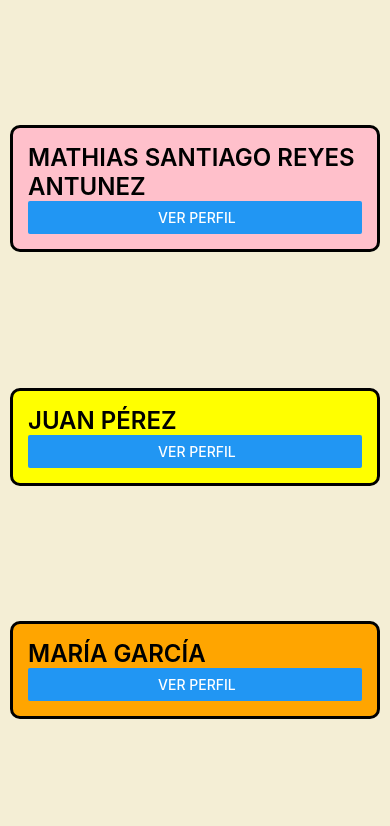
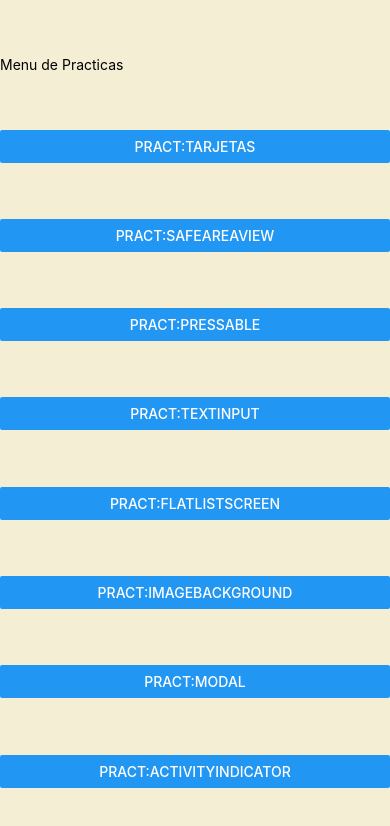
Before and after one commit to 125052723-create/Desarrollo-de-aplicaciones-Moviles-TIID-221, a React Native app in the folder App2/: screen / in a window 390 px wide. Shown: the top 826 px of the page. Built offline with nearby package versions, Linux system fonts and the light colour scheme.

Commit message:
agregar los screens para cada presentacion

```diff
--- a/App2/App.js
+++ b/App2/App.js
@@ -1,10 +1,7 @@
 
 /* 1. Zona de importaciones */
-import { StatusBar } from 'expo-status-bar';
-import { StyleSheet, Text, View, Image } from 'react-native';
-import { Saludo } from './components/Saludo.js';
-import { Saludo2 } from './components/Saludo2.js'
-import { Perfil } from './components/Perfil.js'
+import { StyleSheet, View } from 'react-native';
+import MenuScreen from './screens/MenuScreen.js';
 
 
 /* 2. Zona render o Main
@@ -35,10 +32,7 @@ Codigo de la pratica 6:
 export default function App() {
   return (
     <View style={styles.container}>
-      <Perfil style={styles.tarjetas1} nombre="Mathias Santiago Reyes Antunez" carrera="TIID-221" materia="Apps Moviles" cuatrimestre="4"/>
-      <Perfil style={styles.tarjetas2} nombre="Juan Pérez" carrera="TIID-221" materia="Apps Moviles" cuatrimestre="4" />
-      <Perfil style={styles.tarjetas3} nombre="María García" carrera="TIID-221" materia="Apps Moviles" cuatrimestre="4" />
-
+      <MenuScreen></MenuScreen>
     </View>
   );
 }
@@ -52,14 +46,5 @@ const styles = StyleSheet.create({
     flexDirection: 'column',
     justifyContent: 'space-evenly',
     alignItems: 'left',
-  },
-  tarjetas1:{
-    backgroundColor: 'pink',
-  },
-  tarjetas2:{
-    backgroundColor: 'yellow',
-  },
-  tarjetas3:{
-    backgroundColor: 'orange',
   }
 });
--- /dev/null
+++ b/App2/screens/ActivityIndicatorScreen.js
@@ -0,0 +1,27 @@
+
+/* 1. Zona de importaciones */
+import { StyleSheet, View, Text } from 'react-native';
+
+
+/* 2. Zona render o Main */
+
+export default function ActivityIndicatorScreen() {
+  return (
+    <View style={styles.container}>
+      <Text> Practica 16. </Text>
+      <Text>ALEXA ARELLANO HERNANDEZ</Text>
+    </View>
+  );
+}
+
+
+/* 3. Zona de estilos y posicionamientos */
+const styles = StyleSheet.create({
+  container: {
+    flex: 1,
+    backgroundColor: '#f4eed5',
+    flexDirection: 'column',
+    justifyContent: 'space-evenly',
+    alignItems: 'left',
+  }
+});
--- /dev/null
+++ b/App2/screens/FlatListScreen.js
@@ -0,0 +1,27 @@
+
+/* 1. Zona de importaciones */
+import { StyleSheet, View, Text } from 'react-native';
+
+
+/* 2. Zona render o Main */
+
+export default function FlastListScreen() {
+  return (
+    <View style={styles.container}>
+      <Text> Practica 13. </Text>
+      <Text>Sebastian Rodriguez Lucio</Text>
+    </View>
+  );
+}
+
+
+/* 3. Zona de estilos y posicionamientos */
+const styles = StyleSheet.create({
+  container: {
+    flex: 1,
+    backgroundColor: '#f4eed5',
+    flexDirection: 'column',
+    justifyContent: 'space-evenly',
+    alignItems: 'left',
+  }
+});
--- /dev/null
+++ b/App2/screens/ImageBackgroundScreen.js
@@ -0,0 +1,27 @@
+
+/* 1. Zona de importaciones */
+import { StyleSheet, View, Text } from 'react-native';
+
+
+/* 2. Zona render o Main */
+
+export default function ImageBackgroundScreen() {
+  return (
+    <View style={styles.container}>
+      <Text> Practica 14. </Text>
+      <Text>Bersain Benoit Rubio Guerrero </Text>
+    </View>
+  );
+}
+
+
+/* 3. Zona de estilos y posicionamientos */
+const styles = StyleSheet.create({
+  container: {
+    flex: 1,
+    backgroundColor: '#f4eed5',
+    flexDirection: 'column',
+    justifyContent: 'space-evenly',
+    alignItems: 'left',
+  }
+});
--- /dev/null
+++ b/App2/screens/MenuScreen.js
@@ -0,0 +1,66 @@
+
+/* 1. Zona de importaciones */
+import { StyleSheet, View, Button, Text } from 'react-native';
+import { useState } from 'react';
+import TarjetasScreen from './TarjetasScreen.js';
+import SafeScreen from './SafeScreen.js';
+import PressableScreen from './PressableScreen.js';
+import TextInputScreen from './TextInputScreen.js';
+import FlastListScreen from './FlatListScreen.js';
+import ModalScreen from './ModalScreen.js';
+import ActivityIndicatorScreen from './ActivityIndicatorScreen.js';
+import ImageBackgroundScreen from './ImageBackgroundScreen.js';
+
+/* 2. Zona render o Main */
+
+export default function MenuScreen() {
+    const [screen, setScreen] = useState('menu');
+
+    switch (screen) {
+        case 'tarjetas':
+            return <TarjetasScreen />;
+        case 'safe':
+            return <SafeScreen />;
+        case 'pressable':
+            return <PressableScreen/>;
+        case 'text':
+            return <TextInputScreen/>;
+        case 'flat':
+            return <FlastListScreen/>;
+        case 'image':
+            return <ImageBackgroundScreen/>;
+        case 'modal':
+            return <ModalScreen/>;
+        case 'activity':
+            return <ActivityIndicatorScreen/>;
+        case 'menu':
+        default:
+            return (
+                <View style={styles.container}>
+                    <Text>Menu de Practicas </Text>
+                    <Button title="Pract:Tarjetas" onPress={() => { setScreen('tarjetas') }}> </Button>
+                    <Button title="Pract:SafeAreaView" onPress={() => { setScreen('safe') }}> </Button>
+                    <Button title="Pract:Pressable" onPress={() => {setScreen('pressable')}}> </Button>
+                    <Button title="Pract:TextInput" onPress={() => {setScreen('text')}}> </Button>
+                    <Button title="Pract:FlatListScreen" onPress={() => {setScreen('flat')}}> </Button>
+                    <Button title="Pract:ImageBackground" onPress={() => {setScreen('image')}}> </Button>
+                    <Button title="Pract:Modal" onPress={() => {setScreen('modal')}}> </Button>
+                    <Button title="Pract:ActivityIndicator" onPress={() => {setScreen('activity')}}> </Button>
+
+
+                </View>
+            );
+    } // end switch
+} //end funcion
+
+
+/* 3. Zona de estilos y posicionamientos */
+const styles = StyleSheet.create({
+    container: {
+        flex: 1,
+        backgroundColor: '#f4eed5',
+        flexDirection: 'column',
+        justifyContent: 'space-evenly',
+        alignItems: 'left',
+    }
+});
--- /dev/null
+++ b/App2/screens/ModalScreen.js
@@ -0,0 +1,27 @@
+
+/* 1. Zona de importaciones */
+import { StyleSheet, View, Text } from 'react-native';
+
+
+/* 2. Zona render o Main */
+
+export default function ModalScreen() {
+  return (
+    <View style={styles.container}>
+      <Text> Practica 15. </Text>
+      <Text>Daniela Ramirez Mercado  </Text>
+    </View>
+  );
+}
+
+
+/* 3. Zona de estilos y posicionamientos */
+const styles = StyleSheet.create({
+  container: {
+    flex: 1,
+    backgroundColor: '#f4eed5',
+    flexDirection: 'column',
+    justifyContent: 'space-evenly',
+    alignItems: 'left',
+  }
+});
--- /dev/null
+++ b/App2/screens/PressableScreen.js
@@ -0,0 +1,27 @@
+
+/* 1. Zona de importaciones */
+import { StyleSheet, View, Text } from 'react-native';
+
+
+/* 2. Zona render o Main */
+
+export default function PressableScreen() {
+  return (
+    <View style={styles.container}>
+      <Text> Practica 11. </Text>
+      <Text> Alvaro David Castro Ortega, Alan Damian Cuapio Serrano</Text>
+    </View>
+  );
+}
+
+
+/* 3. Zona de estilos y posicionamientos */
+const styles = StyleSheet.create({
+  container: {
+    flex: 1,
+    backgroundColor: '#f4eed5',
+    flexDirection: 'column',
+    justifyContent: 'space-evenly',
+    alignItems: 'left',
+  }
+});
--- /dev/null
+++ b/App2/screens/SafeScreen.js
@@ -0,0 +1,27 @@
+
+/* 1. Zona de importaciones */
+import { StyleSheet, View, Text } from 'react-native';
+
+
+/* 2. Zona render o Main */
+
+export default function SafeScreen() {
+  return (
+    <View style={styles.container}>
+      <Text> Practica 10. </Text>
+      <Text> Diego O Saul</Text>
+    </View>
+  );
+}
+
+
+/* 3. Zona de estilos y posicionamientos */
+const styles = StyleSheet.create({
+  container: {
+    flex: 1,
+    backgroundColor: '#f4eed5',
+    flexDirection: 'column',
+    justifyContent: 'space-evenly',
+    alignItems: 'left',
+  }
+});
--- /dev/null
+++ b/App2/screens/TarjetasScreen.js
@@ -0,0 +1,41 @@
+
+/* 1. Zona de importaciones */
+import { StatusBar } from 'expo-status-bar';
+import { StyleSheet, View } from 'react-native';
+import { Perfil } from '../components/Perfil.js'
+
+
+/* 2. Zona render o Main */
+
+export default function TarjetasScreen() {
+  return (
+    <View style={styles.container}>
+      <Perfil style={styles.tarjetas1} nombre="Mathias Santiago Reyes Antunez" carrera="TIID-221" materia="Apps Moviles" cuatrimestre="4" />
+      <Perfil style={styles.tarjetas2} nombre="Juan Pérez" carrera="TIID-221" materia="Apps Moviles" cuatrimestre="4" />
+      <Perfil style={styles.tarjetas3} nombre="María García" carrera="TIID-221" materia="Apps Moviles" cuatrimestre="4" />
+      <StatusBar style="auto" />
+
+    </View>
+  );
+}
+
+
+/* 3. Zona de estilos y posicionamientos */
+const styles = StyleSheet.create({
+  container: {
+    flex: 1,
+    backgroundColor: '#f4eed5',
+    flexDirection: 'column',
+    justifyContent: 'space-evenly',
+    alignItems: 'left',
+  },
+  tarjetas1: {
+    backgroundColor: 'pink',
+  },
+  tarjetas2: {
+    backgroundColor: 'yellow',
+  },
+  tarjetas3: {
+    backgroundColor: 'orange',
+  }
+});
--- /dev/null
+++ b/App2/screens/TextInputScreen.js
@@ -0,0 +1,27 @@
+
+/* 1. Zona de importaciones */
+import { StyleSheet, View, Text } from 'react-native';
+
+
+/* 2. Zona render o Main */
+
+export default function TextInputScreen() {
+  return (
+    <View style={styles.container}>
+      <Text> Practica 12. </Text>
+      <Text> Lourdes Guadalupe Azuara Orta</Text>
+    </View>
+  );
+}
+
+
+/* 3. Zona de estilos y posicionamientos */
+const styles = StyleSheet.create({
+  container: {
+    flex: 1,
+    backgroundColor: '#f4eed5',
+    flexDirection: 'column',
+    justifyContent: 'space-evenly',
+    alignItems: 'left',
+  }
+});
```
